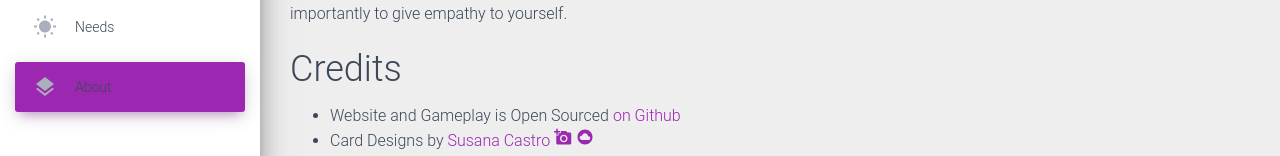
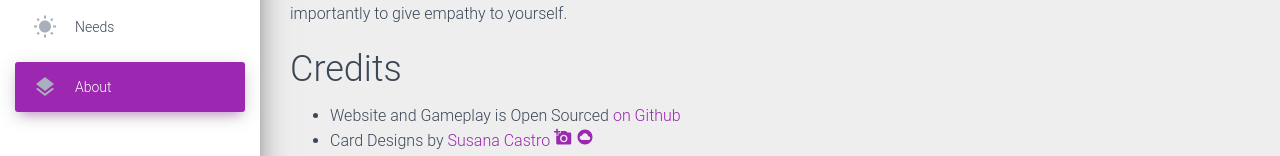
Before and after one commit to itsybits-xyz/ineedempathy, a React (Create React App) app in the folder frontend/: page /about in a window 1280 px wide. Shown: the part 208-364 px from the top of the page. Built offline with nearby package versions, Linux system fonts and the light colour scheme; no server answers.

Commit message:
💭 click noises for filters on inventory pages.

```diff
--- a/frontend/src/components/picker.tsx
+++ b/frontend/src/components/picker.tsx
@@ -2,7 +2,7 @@ import React, { FC, useState } from 'react';
 import { ButtonGroup, Button, Container, Col, Row } from 'react-bootstrap';
 import { getCards } from '../utils/api';
 import { useAsync } from 'react-async';
-import { PickerCard, Hidden } from './';
+import { PlaySound, PickerCard, Hidden } from './';
 import { CardLevel, Card } from '../schemas';
 
 export interface PickerProps {
@@ -15,8 +15,14 @@ const defaultProps: PickerProps = {
 };
 
 export const Picker: FC<PickerProps> = (props: PickerProps) => {
+  const { playToggle } = PlaySound();
   const { data, error, isPending } = useAsync(getCards);
-  const [ level, setLevel ] = useState<CardLevel>(CardLevel.all);
+  const [ level, _setLevel ] = useState<CardLevel>(CardLevel.all);
+
+  const setLevel = (newLevel: CardLevel) => {
+    playToggle();
+    return _setLevel(newLevel);
+  };
 
   const isCardLevel = (lookLevel: CardLevel, success: any, fail: any):any => {
     return lookLevel === level ? success : fail;
--- a/frontend/src/index.scss
+++ b/frontend/src/index.scss
@@ -7,9 +7,14 @@ body {
   -moz-osx-font-smoothing: grayscale;
 }
 
-.nav .nav-link svg {
-  position: relative;
-  top: 3px;
+.nav .nav-link {
+  &.active {
+    color: white;
+  }
+  svg {
+    position: relative;
+    top: 3px;
+  }
 }
 
 code {
```
